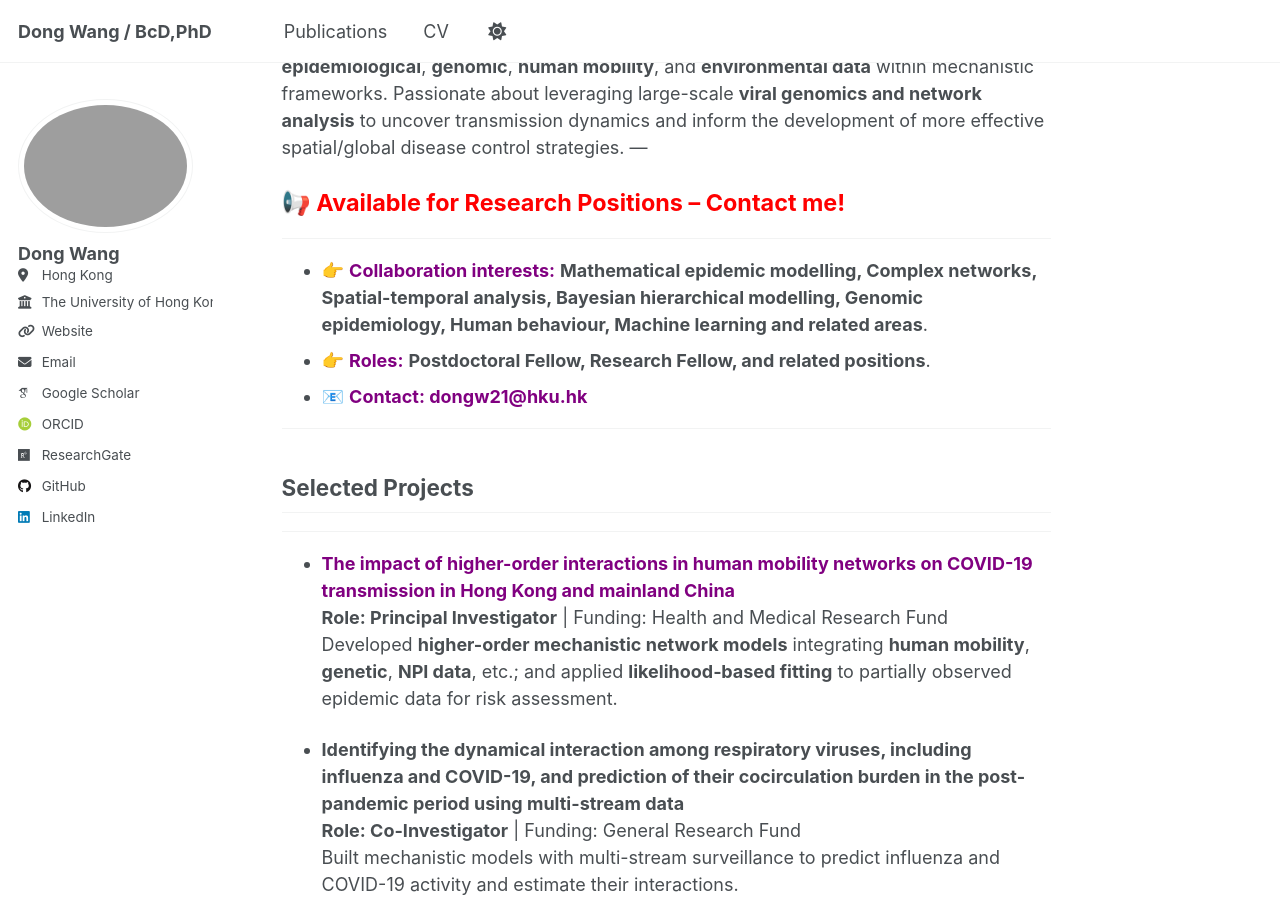
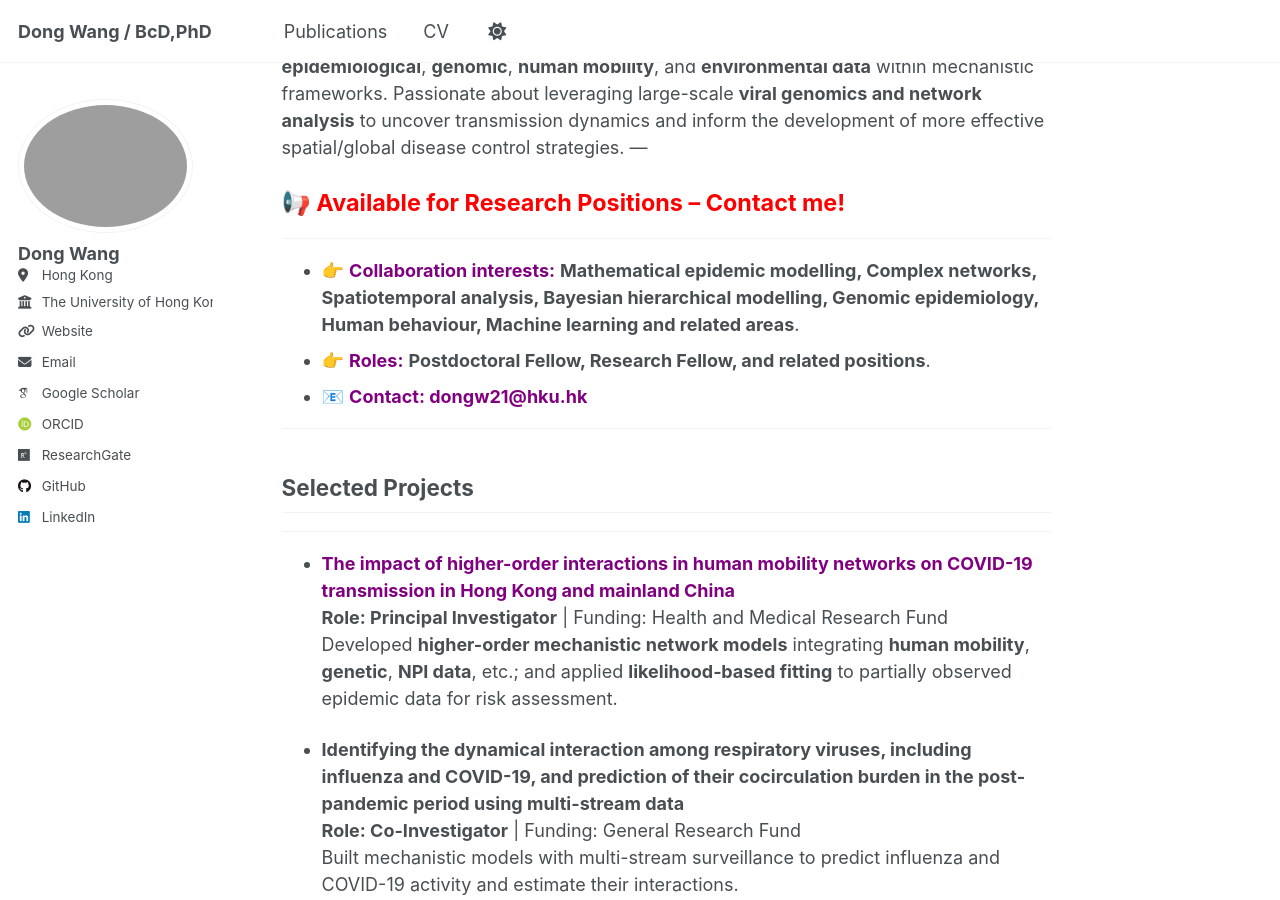
Before and after one commit to WangDongHKU/Dong_WANG.github.io, a Jekyll site: the page built from _pages/about.md, in a window 1280 px wide and 900 px high, scrolled down 354 px. Built offline with Jekyll 4.4.1, drawn with Linux system fonts in a browser that asks for light colours; some web fonts are replaced; a script that is not in the unit is left out.

Commit message:
Update about.md
Signed-off-by: DONG WANG <92856596+WangDongHKU@users.noreply.github.com>

```diff
--- a/_pages/about.md
+++ b/_pages/about.md
@@ -16,7 +16,7 @@ I am a  Postdoctoral Fellow at HKU School of Public Health with a PhD in **Mathe
 📢 Available for Research Positions – Contact me!
 </div>
 ---
-- 👉 <span style="color: purple; font-weight:bold;">Collaboration interests:</span>  **Mathematical epidemic modelling, Complex networks, Spatial-temporal analysis, Bayesian hierarchical modelling, Genomic epidemiology, Human behaviour, Machine learning and related areas**.
+- 👉 <span style="color: purple; font-weight:bold;">Collaboration interests:</span>  **Mathematical epidemic modelling, Complex networks, Spatiotemporal analysis, Bayesian hierarchical modelling, Genomic epidemiology, Human behaviour, Machine learning and related areas**.
 - 👉 <span style="color: purple; font-weight:bold;">Roles:</span>  **Postdoctoral Fellow, Research Fellow, and related positions**.
 - 📧 <span style="color: purple; font-weight:bold;"> Contact: dongw21@hku.hk  </span>
 
```
